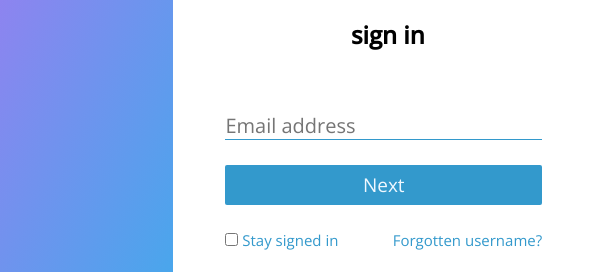
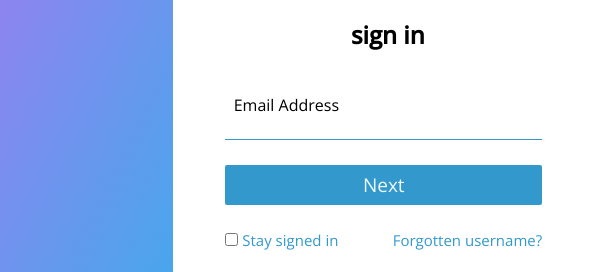
Before and after one commit to yogendrathakur9/engadged, a plain HTML site: page index.html in a window 1280 px wide. Shown: the part 196-468 px from the top of the page, 685-1280 px from the left. Drawn offline with nearby package versions, Linux system fonts and the light colour scheme.

Commit message:
add label

```diff
--- a/index.html
+++ b/index.html
@@ -29,7 +29,8 @@
             <h2> sign in</h2>
             <form class="form">
 
-                <input type="email" placeholder="Email address"    >
+                <input type="email" required>
+                <label for="">email address</label>
 
 
                 <button class="next-btn">Next</button>
--- a/style.css
+++ b/style.css
@@ -97,6 +97,24 @@
   border-bottom: 1px #3399cc solid;
   font-size: 20px;
 }
+.form label {
+   position: absolute;
+   bottom: 61%;
+   right: 20%;
+   border: none;
+   text-transform: capitalize;
+   transition: top .3s;
+
+  }
+  .form input:focus ~ label{
+  padding: 0 5px;
+    bottom: 415px;
+    background-color: #FFFFFF;
+
+  }
+
+
+
 
 .form button {
   width: 75%;
```
